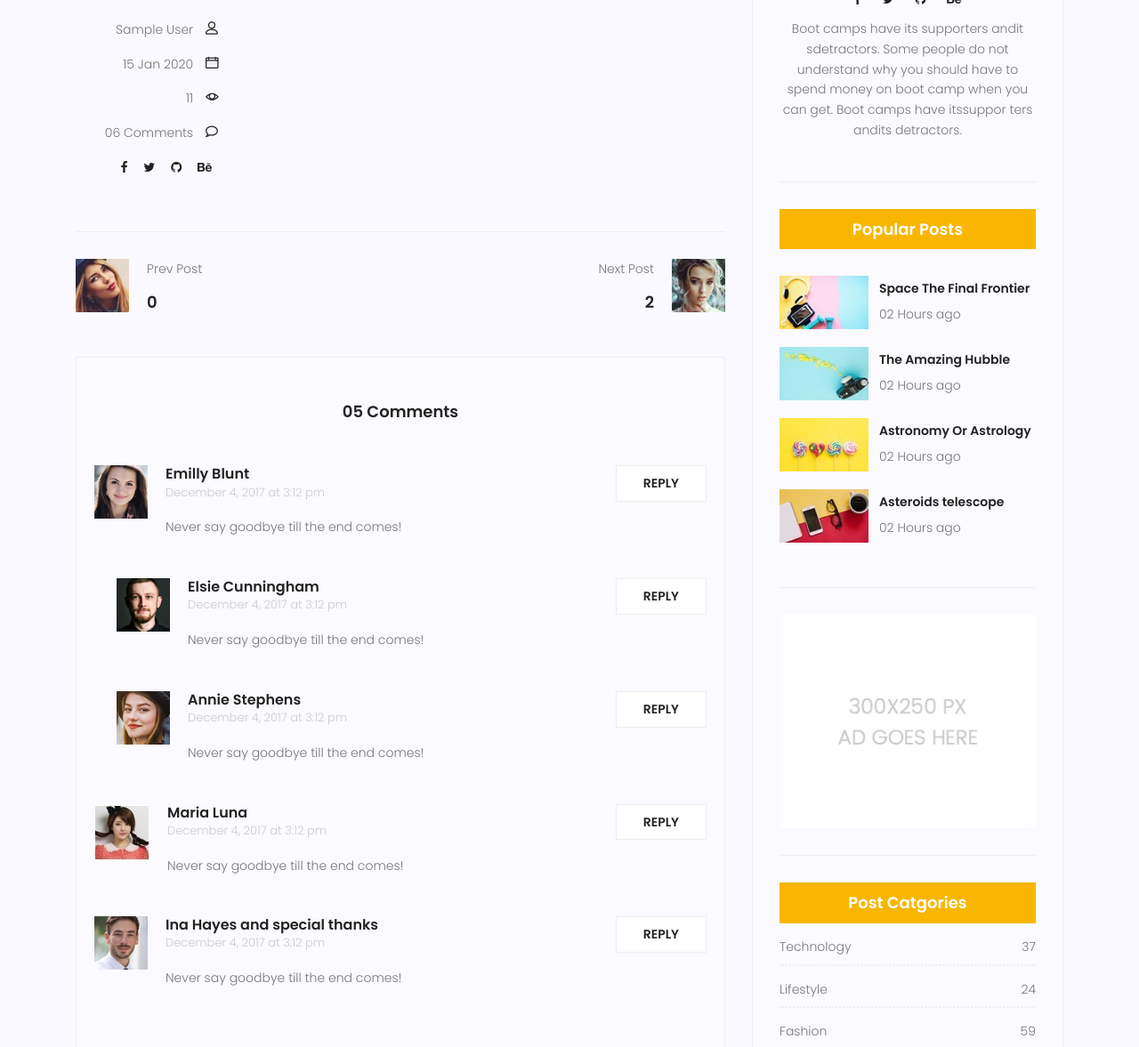
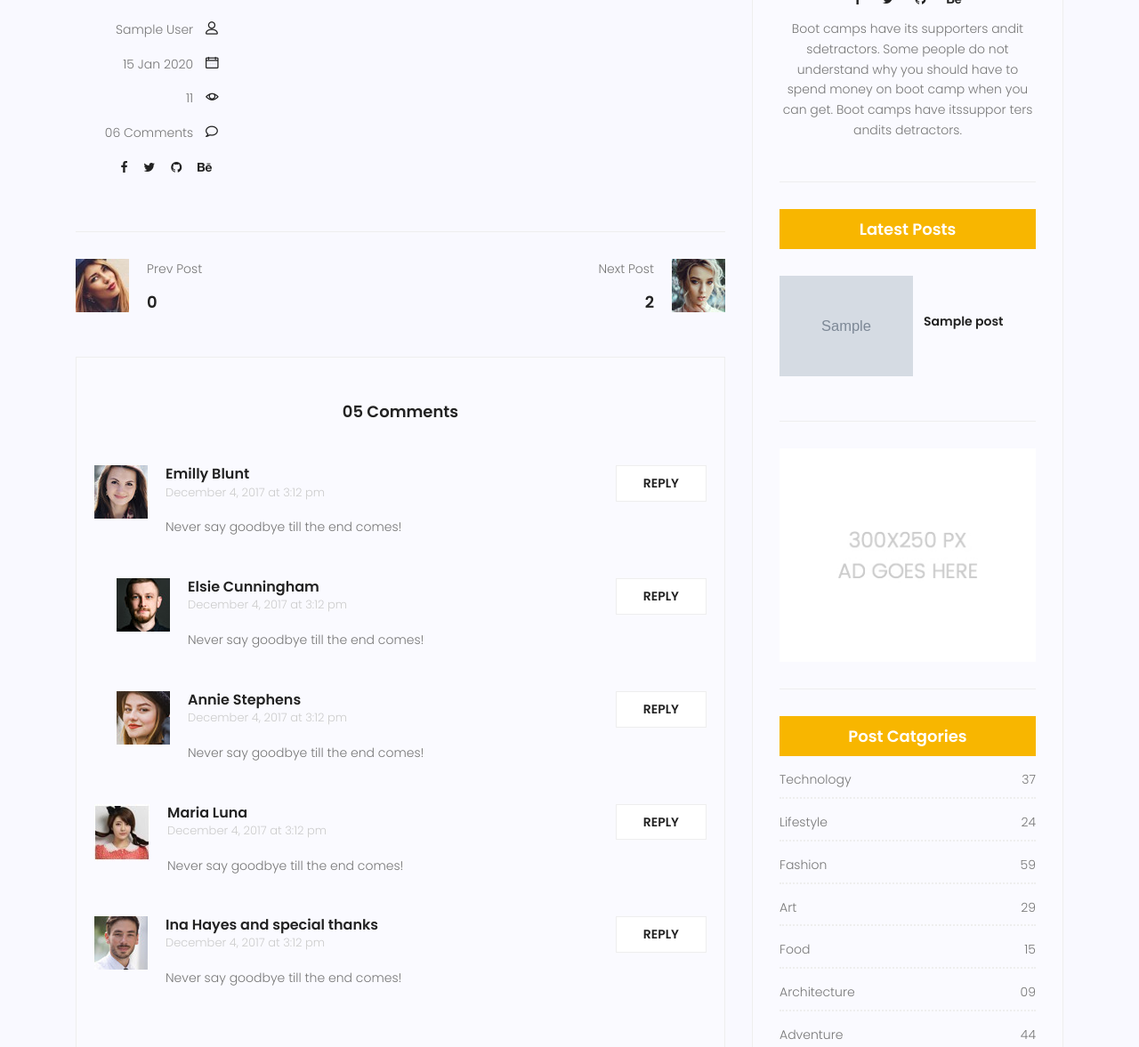
Before and after one commit to mohifk/FIrstStart, a Django app: page /blog/1 in a window 1280 px wide. Shown: the part 812-1989 px from the top of the page at 89% size. Run offline with Django 3.2, Linux system fonts and the light colour scheme; tables that the repository leaves empty hold one stand-in row (values such as "Sample post"); grey boxes marked "Sample" are stand-in pictures; some libraries are stand-ins or nearby versions.

Commit message:
create template tags
+inclusion tag
+simple tag
+Latest posts in inclusion tag
cool

```diff
--- a/blog/admin.py
+++ b/blog/admin.py
@@ -1,5 +1,5 @@
 from django.contrib import admin
-from blog.models import post,category
+from blog.models import Post,category
 #@admin.register(post)       # -----this or down
 class PostAdmin(admin.ModelAdmin):
     date_hierarchy = 'create_date'
@@ -11,4 +11,4 @@ class PostAdmin(admin.ModelAdmin):
     ordering=['-create_date']
     search_fields=['title','content']
 admin.site.register(category)
-admin.site.register(post,PostAdmin)     # ------ or this or up
+admin.site.register(Post,PostAdmin)     # ------ or this or up
--- a/blog/models.py
+++ b/blog/models.py
@@ -7,7 +7,7 @@ class category(models.Model):
     name=models.CharField(max_length=255)
     def __str__(self) -> str:
         return self.name
-class post(models.Model):
+class Post(models.Model):
     image=models.ImageField(upload_to='media/blog/',default='blog/defult.jpg')
     author = models.ForeignKey(User, on_delete=models.SET_NULL,null=True)
     title=models.CharField(max_length=255)
--- /dev/null
+++ b/blog/templatetags/blog_tags.py
@@ -0,0 +1,22 @@
+from django import template
+from blog.models import Post
+register = template.Library()
+
+@register.simple_tag(name='totalposts')
+def function():
+    posts =Post.objects.filter(status=1).count()
+    return posts
+
+@register.simple_tag(name='posts')
+def function():
+    posts=Post.objects.filter(status=1)
+    return posts
+
+@register.filter
+def snippet(value,arg=15):
+    return value[:arg] + '...'
+
+@register.inclusion_tag('blog/blog-popular.html')
+def lastestposts(arg=4):
+    posts=Post.objects.filter(status=1).order_by('-publish_date')[:arg]
+    return {'posts':posts}
--- a/blog/urls.py
+++ b/blog/urls.py
@@ -8,6 +8,6 @@ urlpatterns = [
 
     path ('',blog_view,name='index'),
     path ('<int:pid>',blog_single,name='single'),
- #   path ('post-<int:pid>',test,name='test'),
+    path ('test/',test,name='test'),
 
 ]
--- a/blog/views.py
+++ b/blog/views.py
@@ -2,22 +2,25 @@ from itertools import count
 from django import views
 from django.utils import timezone
 from django.shortcuts import render,get_object_or_404
-from blog.models import post
+from blog.models import Post
 
 def blog_view(request):
 
-    posts=post.objects.filter(publish_date__lte=timezone.now(),status=1)
+    posts=Post.objects.filter(publish_date__lte=timezone.now(),status=1)
     context={'posts':posts} ## the means is evry where {%posts%} means post.objects.all()
     return render(request,'blog/blog-home.html',context)
 
 
 def blog_single(request,pid):
-    post_=get_object_or_404(post,pk=pid,status=1)
+    post_=get_object_or_404(Post,pk=pid,status=1)
     post_.count_views+=1
     post_.save()
-    next1=post.objects.get(pk=pid)
+    next1=Post.objects.get(pk=pid)
     next1.id+=1
-    prev1=post.objects.get(pk=pid)
+    prev1=Post.objects.get(pk=pid)
     prev1.id-=1
     context={'post':post_,'next1':next1,'prev1':prev1}
     return render(request,'blog/blog-single.html',context)
+
+def test(request):
+    return render(request,'test.html')
--- a/statics/css/main.css
+++ b/statics/css/main.css
@@ -3656,6 +3656,7 @@ body.mobile-nav-active #mobile-nav-toggle {
 
 .widget-wrap .popular-post-widget .popular-post-list .thumb img {
   width: 100%;
+  max-width: 150px;
 }
 
 .widget-wrap .popular-post-widget .single-post-list {
--- a/templates/blog/blog-popular.html
+++ b/templates/blog/blog-popular.html
@@ -1,50 +1,19 @@
 {% load static %}
 <div class="single-sidebar-widget popular-post-widget">
-    <h4 class="popular-title">Popular Posts</h4>
+    <h4 class="popular-title">Latest Posts</h4>
     <div class="popular-post-list">
+    {% for post in posts %}
         <div class="single-post-list d-flex flex-row align-items-center">
             <div class="thumb">
-                <img class="img-fluid" src="{%static 'img/blog/pp1.jpg'%}" alt="">
+                <img class="img-fluid" src="{{post.image.url}}" alt="">
             </div>
             <div class="details">
-                <a href="blog-single.html">
-                    <h6>Space The Final Frontier</h6>
+                <a href="{% url 'blog:single' pid=post.id %}">
+                    <h6>{{post.title}}</h6>
                 </a>
-                <p>02 Hours ago</p>
+                <p>{{post.publist_date|date:"d M Y"}}</p>
             </div>
         </div>
-        <div class="single-post-list d-flex flex-row align-items-center">
-            <div class="thumb">
-                <img class="img-fluid" src="{%static 'img/blog/pp2.jpg'%}" alt="">
-            </div>
-            <div class="details">
-                <a href="blog-single.html">
-                    <h6>The Amazing Hubble</h6>
-                </a>
-                <p>02 Hours ago</p>
-            </div>
-        </div>
-        <div class="single-post-list d-flex flex-row align-items-center">
-            <div class="thumb">
-                <img class="img-fluid" src="{%static 'img/blog/pp3.jpg'%}" alt="">
-            </div>
-            <div class="details">
-                <a href="blog-single.html">
-                    <h6>Astronomy Or Astrology</h6>
-                </a>
-                <p>02 Hours ago</p>
-            </div>
-        </div>
-        <div class="single-post-list d-flex flex-row align-items-center">
-            <div class="thumb">
-                <img class="img-fluid" src="{%static 'img/blog/pp4.jpg'%}" alt="">
-            </div>
-            <div class="details">
-                <a href="blog-single.html">
-                    <h6>Asteroids telescope</h6>
-                </a>
-                <p>02 Hours ago</p>
-            </div>
-        </div>
+        {% endfor %}
     </div>
 </div>
--- a/templates/blog/blog-single.html
+++ b/templates/blog/blog-single.html
@@ -1,5 +1,7 @@
-{%extends 'base.html'%}
+{% extends 'base.html' %}
 {% load static %}
+{% load blog_tags %}
+
 {%block content%}
 
 <!-- start banner Area -->
@@ -241,7 +243,7 @@
 						</form>
 					</div>
 					{% include 'blog/blog_writer.html' %}
-					{% include 'blog/blog-popular.html' %}
+					{% lastestposts %}
 					{% include 'blog/ads.html' %}
 					{% include 'blog/blog-post-category.html' %}
 					{% include 'blog/blog-newsletter.html' %}
--- /dev/null
+++ b/templates/popularposts.html
@@ -0,0 +1,6 @@
+<ul>
+    {% for post in posts %}
+    <p>{{post.title}}</p>
+    {% endfor %}
+
+</ul>
--- a/website/urls.py
+++ b/website/urls.py
@@ -11,5 +11,5 @@ urlpatterns = [
     path ('about/',about_view,name='about'),
     path ('contact/',contact_view,name='contact'),
     path ('elements/',elements_view,name='elements'),
-    path ('test/',test_view,name='test'),
+    # path ('test/',test_view,name='test'),
 ]
```
Also changed, not shown: templates/hi.html (deleted, +0 -12 lines), templates/test.html (added, +22 -0 lines), blog/templatetags/__init__.py (added).
